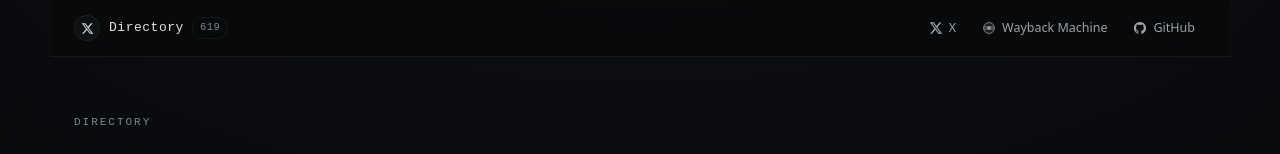
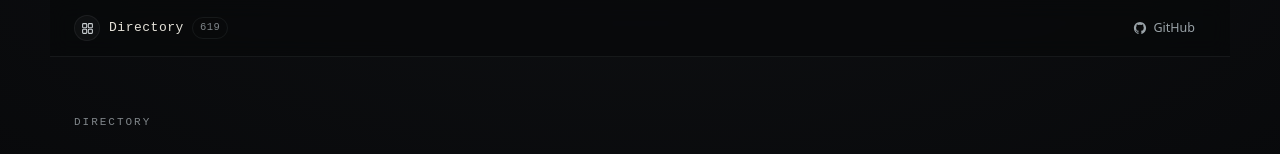
Before and after one commit to twitterusers/twitterusers.github.io, a React (Vite) app: page / in a window 1280 px wide. Shown: the top 154 px of the page. Built offline with nearby package versions, Linux system fonts and the light colour scheme.

Commit message:
Add files via upload

```diff
--- a/public/data/users.json
+++ b/public/data/users.json
@@ -1,47 +1,67 @@
 [
   {
     "handle": "1000pa2",
-    "displayName": "هزارپا"
+    "displayName": "هزارپا",
+    "joined": "August 2012",
+    "location": "United Arab Emirates"
   },
   {
     "handle": "18_Brumaire",
-    "displayName": "هجدهم برومر"
+    "displayName": "هجدهم برومر",
+    "joined": "August 2013",
+    "location": "Japan"
   },
   {
     "handle": "1Asemanii",
-    "displayName": "sky"
+    "displayName": "sky",
+    "joined": "January 2012"
   },
   {
     "handle": "1CrazyCatLover",
-    "displayName": "ارغوان"
+    "displayName": "ارغوان",
+    "joined": "July 2008",
+    "location": "Netherlands"
   },
   {
     "handle": "1Fathi",
-    "displayName": "فتحی"
+    "displayName": "فتحی",
+    "joined": "November 2007",
+    "location": "Iran"
   },
   {
     "handle": "1hoseim",
-    "displayName": "Hosein Norouzi"
+    "displayName": "Hosein Norouzi",
+    "joined": "December 2013",
+    "location": "Netherlands"
   },
   {
     "handle": "1khes",
-    "displayName": "خِسی‌بی"
+    "displayName": "خِسی‌بی",
+    "joined": "October 2012",
+    "location": "Germany"
   },
   {
     "handle": "21aban",
-    "displayName": "Parham"
+    "displayName": "Parham",
+    "joined": "March 2007",
+    "location": "United States"
   },
   {
     "handle": "2ndmoon",
-    "displayName": "2ndmoon"
+    "displayName": "2ndmoon",
+    "joined": "December 2007"
   },
   {
     "handle": "30na60",
-    "displayName": "Sina"
+    "displayName": "Sina",
+    "joined": "November 2011",
+    "location": "Italy"
   },
   {
     "handle": "4RASH",
-    "displayName": "© عارَژ ©"
+    "displayName": "© عارَژ ©",
+    "joined": "July 2010",
+    "location": "United States"
   },
   {
     "handle": "777sabz",
@@ -53,47 +73,65 @@
   },
   {
     "handle": "__4_N_D_6__",
-    "displayName": "AnDsh"
+    "displayName": "AnDsh",
+    "joined": "November 2016",
+    "location": "Germany"
   },
   {
     "handle": "___Satin___",
-    "displayName": "ساتين"
+    "displayName": "ساتين",
+    "joined": "April 2016",
+    "location": "United Arab Emirates"
   },
   {
     "handle": "_alirezarazavi",
-    "displayName": "Alireza Razavi"
+    "displayName": "Alireza Razavi",
+    "joined": "April 2009"
   },
   {
     "handle": "_alirezas",
-    "displayName": "のㆆテ"
+    "displayName": "のㆆテ",
+    "joined": "February 2009",
+    "location": "Germany"
   },
   {
     "handle": "_Arsames",
-    "displayName": "Arsham"
+    "displayName": "Arsham",
+    "joined": "June 2009",
+    "location": "United States"
   },
   {
     "handle": "_Exception_",
-    "displayName": "Sarah"
+    "displayName": "Sarah",
+    "joined": "November 2010"
   },
   {
     "handle": "_MehryarS_",
-    "displayName": "MEHRYĀR.S"
+    "displayName": "MEHRYĀR.S",
+    "joined": "September 2010",
+    "location": "Germany"
   },
   {
     "handle": "_Nightwatcher_",
-    "displayName": "Nightwatcher 🌌"
+    "displayName": "Nightwatcher 🌌",
+    "joined": "May 2009",
+    "location": "Australia"
   },
   {
     "handle": "_nikouk_",
-    "displayName": "Nikouk"
+    "displayName": "Nikouk",
+    "joined": "January 2010",
+    "location": "Sweden"
   },
   {
     "handle": "_skybird____",
-    "displayName": "skybird"
+    "displayName": "skybird",
+    "joined": "May 2009"
   },
   {
     "handle": "_Taher_",
-    "displayName": "Taher Chegini"
+    "displayName": "Taher Chegini",
+    "joined": "February 2008"
   },
   {
     "handle": "a8n3s",
@@ -1237,7 +1275,9 @@
   },
   {
     "handle": "kheyzaran",
-    "displayName": "خیزران"
+    "displayName": "خیزران",
+    "joined": "March 2007",
+    "location": "Bulgaria"
   },
   {
     "handle": "khodayarsv",
@@ -1689,7 +1729,9 @@
   },
   {
     "handle": "nilian",
-    "displayName": "Nima Nilian"
+    "displayName": "Nima Nilian",
+    "joined": "November 2008",
+    "location": "Belgium"
   },
   {
     "handle": "niloofar67",
@@ -1707,7 +1749,7 @@
     "handle": "nima",
     "displayName": "Nima Akbarpour",
     "joined": "April 2007",
-    "location": "London, England"
+    "location": "United Kingdom"
   },
   {
     "handle": "nimania",
--- a/src/App.tsx
+++ b/src/App.tsx
@@ -16,6 +16,7 @@ const BASE_URL = import.meta.env.BASE_URL;
 export const App: FC = () => {
   const [state, setState] = useState<LoadState>({ status: "loading" });
   const [query, setQuery] = useState("");
+  const [expandedHandle, setExpandedHandle] = useState<string | null>(null);
 
   useEffect(() => {
     let cancelled = false;
@@ -81,6 +82,12 @@ export const App: FC = () => {
                   key={user.handle}
                   user={user}
                   baseUrl={BASE_URL}
+                  expanded={expandedHandle === user.handle}
+                  onToggle={() =>
+                    setExpandedHandle((current) =>
+                      current === user.handle ? null : user.handle,
+                    )
+                  }
                   style={{ animationDelay: `${Math.min(index, 24) * 18}ms` }}
                 />
               ))}
--- a/src/components/Icons.tsx
+++ b/src/components/Icons.tsx
@@ -57,6 +57,25 @@ export const ArchiveLogoIcon: FC<SVGProps<SVGSVGElement>> = (props) => (
   </svg>
 );
 
+/** Simple directory/grid glyph used as the site's brand mark. */
+export const GridIcon: FC<SVGProps<SVGSVGElement>> = (props) => (
+  <svg
+    viewBox="0 0 24 24"
+    fill="none"
+    stroke="currentColor"
+    strokeWidth={2}
+    strokeLinecap="round"
+    strokeLinejoin="round"
+    aria-hidden="true"
+    {...props}
+  >
+    <rect x="3" y="3" width="7.5" height="7.5" rx="1.5" />
+    <rect x="13.5" y="3" width="7.5" height="7.5" rx="1.5" />
+    <rect x="3" y="13.5" width="7.5" height="7.5" rx="1.5" />
+    <rect x="13.5" y="13.5" width="7.5" height="7.5" rx="1.5" />
+  </svg>
+);
+
 export const GitHubIcon: FC<SVGProps<SVGSVGElement>> = (props) => (
   <svg viewBox="0 0 24 24" fill="currentColor" aria-hidden="true" {...props}>
     <path
--- a/src/components/NavHeader.tsx
+++ b/src/components/NavHeader.tsx
@@ -1,5 +1,5 @@
 import type { FC } from "react";
-import { GitHubIcon, XLogoIcon, ArchiveLogoIcon } from "./Icons";
+import { GitHubIcon, GridIcon } from "./Icons";
 
 interface NavHeaderProps {
   userCount?: number;
@@ -7,18 +7,18 @@ interface NavHeaderProps {
 
 /**
  * Sticky top navigation. Kept intentionally small and quiet so it
- * doesn't compete with the hero title beneath it — a brand mark on
- * the left, outbound reference links on the right. All icons come
- * from Icons.tsx rather than emoji or an icon font, so they render
- * identically everywhere and can be sized purely from CSS.
+ * doesn't compete with the hero title beneath it: a brand mark on the
+ * left that acts as the home link, and a single outbound link (the
+ * repo) on the right. Per-entry X / Wayback Machine links already
+ * live on every card, so repeating them here was redundant.
  */
 export const NavHeader: FC<NavHeaderProps> = ({ userCount }) => {
   return (
     <header className="nav-header">
       <div className="nav-inner">
-        <a className="nav-brand" href="#top" aria-label="Directory, back to top">
+        <a className="nav-brand" href={import.meta.env.BASE_URL} aria-label="Directory home">
           <span className="nav-brand-mark" aria-hidden="true">
-            <XLogoIcon className="nav-brand-icon" />
+            <GridIcon className="nav-brand-icon" />
           </span>
           <span className="nav-brand-text">
             Directory
@@ -29,24 +29,6 @@ export const NavHeader: FC<NavHeaderProps> = ({ userCount }) => {
         </a>
 
         <nav className="nav-links" aria-label="Reference links">
-          <a
-            className="nav-link"
-            href="https://x.com"
-            target="_blank"
-            rel="noreferrer"
-          >
-            <XLogoIcon className="nav-link-icon" />
-            <span>X</span>
-          </a>
-          <a
-            className="nav-link"
-            href="https://web.archive.org"
-            target="_blank"
-            rel="noreferrer"
-          >
-            <ArchiveLogoIcon className="nav-link-icon" />
-            <span>Wayback&nbsp;Machine</span>
-          </a>
           <a
             className="nav-link nav-link-repo"
             href="https://github.com/twitterusers/twitterusers.github.io"
--- a/src/components/UserCard.tsx
+++ b/src/components/UserCard.tsx
@@ -1,4 +1,4 @@
-import { useState, type FC, type KeyboardEvent } from "react";
+import type { FC, KeyboardEvent } from "react";
 import { Avatar } from "./Avatar";
 import {
   LocationIcon,
@@ -11,6 +11,8 @@ import type { XUser } from "../models/XUser";
 interface UserCardProps {
   user: XUser;
   baseUrl: string;
+  expanded: boolean;
+  onToggle: () => void;
   style?: React.CSSProperties;
 }
 
@@ -20,16 +22,22 @@ interface UserCardProps {
  * Enter/Space on) the card toggles it open in place to reveal the
  * display name and the two outbound links. Only the expanded links
  * navigate away, so a stray click never leaves the page.
+ *
+ * Expand/collapse state is owned by the parent (one `expandedHandle`
+ * for the whole grid) rather than local state here, so opening a new
+ * card automatically closes whichever one was open before.
  */
-export const UserCard: FC<UserCardProps> = ({ user, baseUrl, style }) => {
-  const [expanded, setExpanded] = useState(false);
-
-  const toggle = () => setExpanded((value) => !value);
-
+export const UserCard: FC<UserCardProps> = ({
+  user,
+  baseUrl,
+  expanded,
+  onToggle,
+  style,
+}) => {
   const handleKeyDown = (event: KeyboardEvent<HTMLDivElement>) => {
     if (event.key === "Enter" || event.key === " ") {
       event.preventDefault();
-      toggle();
+      onToggle();
     }
   };
 
@@ -41,7 +49,7 @@ export const UserCard: FC<UserCardProps> = ({ user, baseUrl, style }) => {
       tabIndex={0}
       aria-expanded={expanded}
       aria-label={`${expanded ? "Collapse" : "Expand"} ${user.displayName}`}
-      onClick={toggle}
+      onClick={onToggle}
       onKeyDown={handleKeyDown}
     >
       <div className="user-card-top">
```
